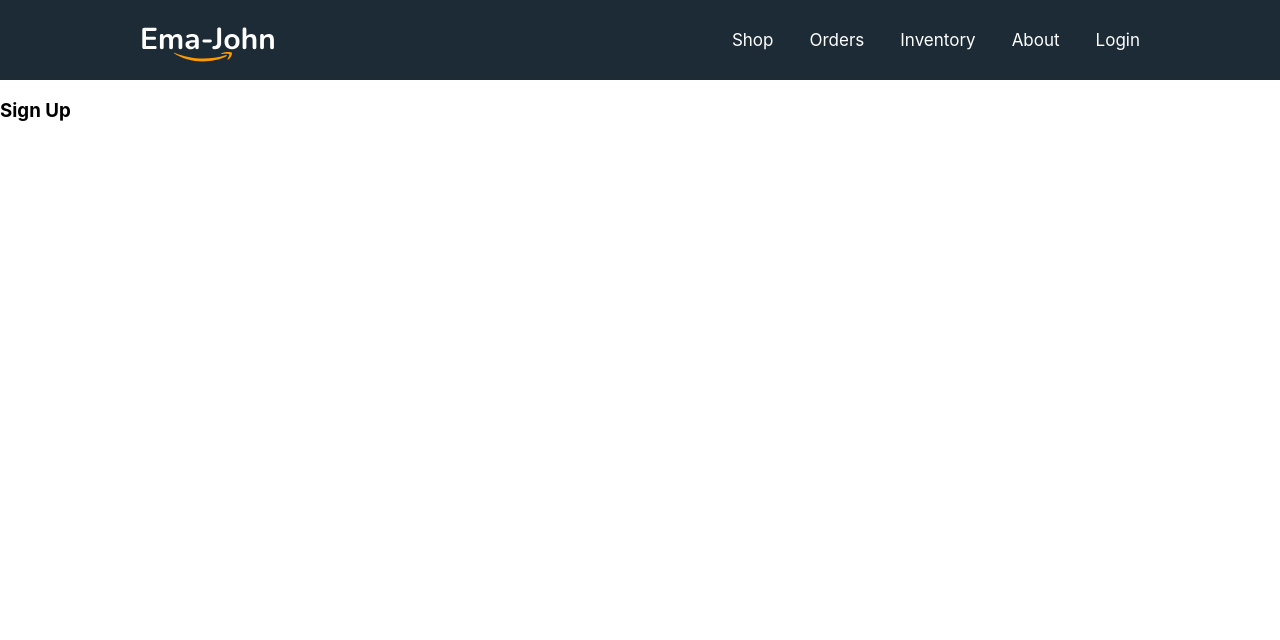
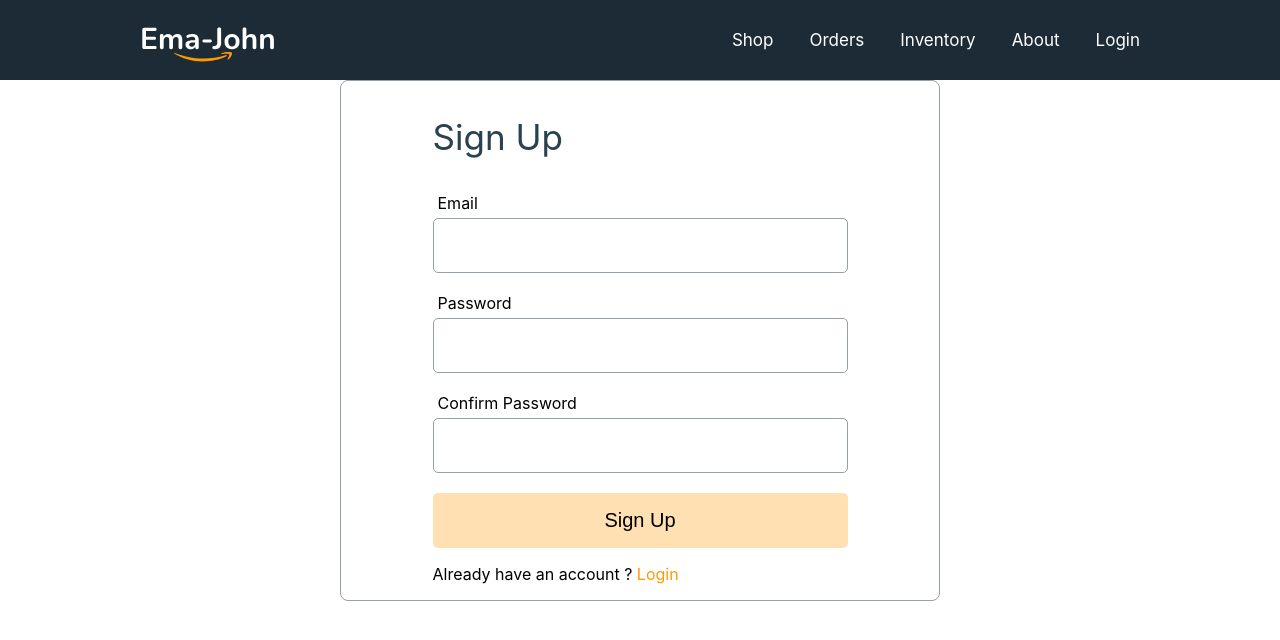
Before and after one commit to Mofazzal-145/ema-john-with-auth, a React (Create React App) app: page /signup in a window 1280 px wide. Shown: the top 640 px of the page. Built offline with nearby package versions, Linux system fonts and the light colour scheme.

Commit message:
use useState

```diff
--- a/src/__auth_steps.js
+++ b/src/__auth_steps.js
@@ -3,7 +3,9 @@
 2. npm install firebase
 3. create firebase.init.js and import getAuth to export auth.
 4. Authentication > enable Email and password.
-5.
+5. setup route for login and signup component
+6. attach form field handler and form submit handler
+
 */
 
 /* hosting steps
--- a/src/components/Login/Login.css
+++ b/src/components/Login/Login.css
@@ -37,6 +37,10 @@
     border-radius: 5px;
     border: none;
     font-size: 20px;
+    cursor: pointer;
+}
+.form-submit:hover{
+    background-color: rgba(255, 153, 0, 0.6);
 }
 .form-link{
     color: rgba(255, 153, 0, 1);
--- a/src/components/Login/Login.js
+++ b/src/components/Login/Login.js
@@ -6,15 +6,15 @@
     return (
         <div className='form-container'>
           <div>
-            <h3 className='form-title'>login part</h3>
+            <h3 className='form-title'>Login part</h3>
                <form>
                     <div className="input-group">
                             <label htmlFor="email">Email</label>
-                            <input type="email" name="email" id="" />
+                            <input type="email" name="email" id="" required/>
                         </div>
                         <div className="input-group">
                             <label htmlFor="password">Password</label>
-                            <input type="password" name="password" id="" />
+                            <input type="password" name="password" id="" required/>
                         </div>
                         <input className='form-submit' type="submit" value="Login" />
                </form>
--- a/src/components/SignUp/SignUp.js
+++ b/src/components/SignUp/SignUp.js
@@ -1,11 +1,58 @@
-import React from 'react';
+import React, { useState } from 'react';
+import { Link } from 'react-router-dom';
 import './SignUp.css'
 
 const SignUp = () => {
+    const [email, setEmail] = useState('');
+    const [password, setPassword] = useState('');
+    const [confirmPassword, setConfirmPassword] = useState('');
+    const [error, setError] = useState('');
+
+    const handleEmailBlur = event =>{
+        setEmail(event.target.value);
+    }
+
+    const handlePasswordBlur = event =>{
+        setPassword(event.target.value);
+    }
+
+    const handleConfirmPasswordBlur = event =>{
+        setConfirmPassword(event.target.value);
+    }
+
+    const handleCreateUser = event => {
+        event.preventDefault();
+        if(password !== confirmPassword){
+            setError('Your Password did not match');
+            return;
+        }
+    }
+
     return (
+        <div className='form-container'>
         <div>
-            <h3>Sign Up</h3>
+          <h3 className='form-title'>Sign Up</h3>
+             <form onSubmit={handleCreateUser }>
+                  <div className="input-group">
+                          <label htmlFor="email">Email</label>
+                          <input onBlur={handleEmailBlur} type="email" name="email" id="" required/>
+                      </div>
+                      <div className="input-group">
+                          <label htmlFor="password">Password</label>
+                          <input onBlur={handlePasswordBlur} type="password" name="password" id="" required/>
+                      </div>
+                      <div className="input-group">
+                          <label htmlFor="confirm-password">Confirm Password</label>
+                          <input onBlur={handleConfirmPasswordBlur} type="password" name="confirm-password" id="" required/>
+                      </div>
+                      <p style={{color: 'red'}}>{error}</p>
+                      <input className='form-submit' type="submit" value="Sign Up" />
+             </form>
+             <p>
+                 Already have an account ? <Link className='form-link' to='/login'>Login</Link>
+             </p>
         </div>
+      </div>
     );
 };
 
```
